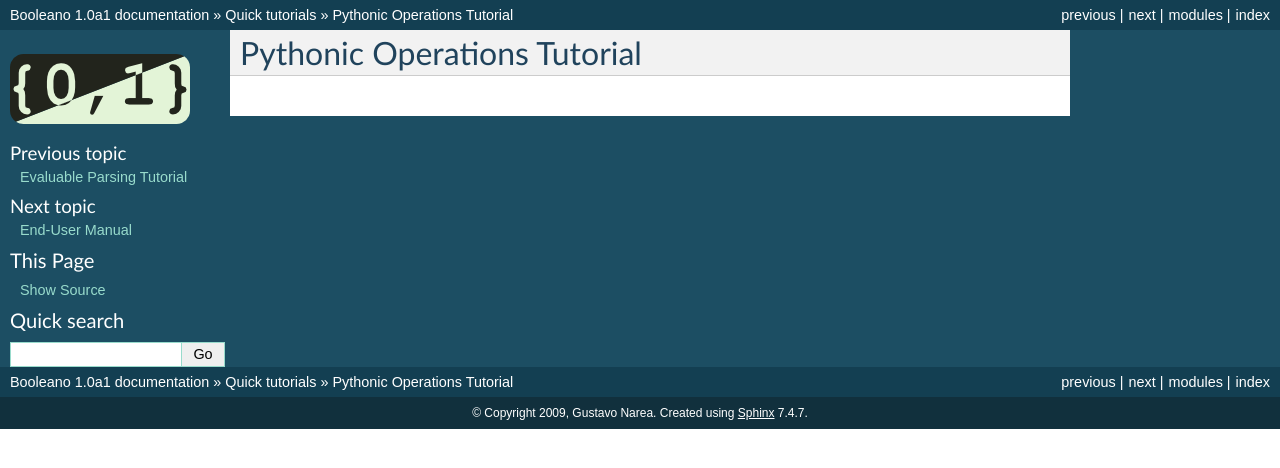
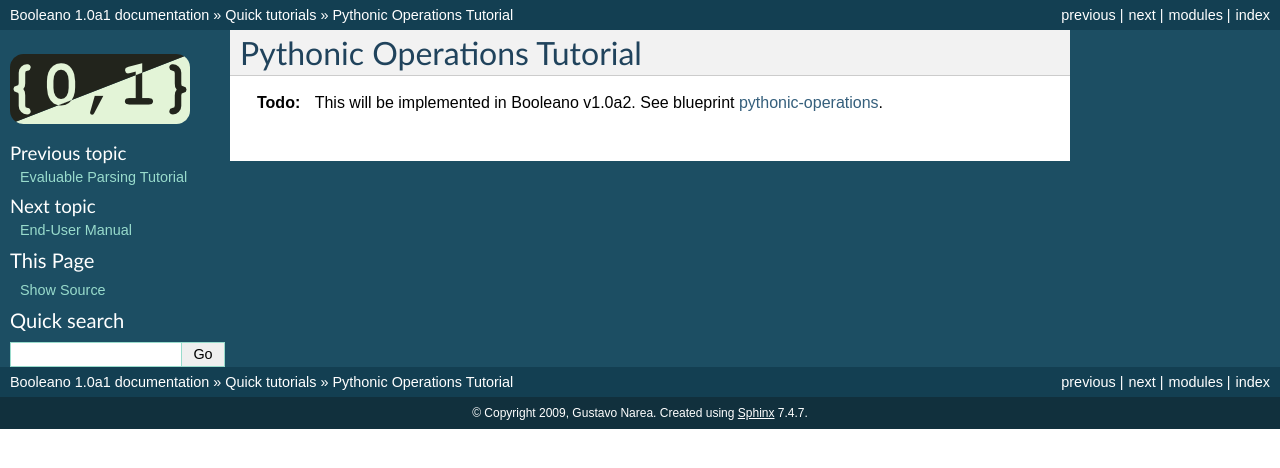
Before and after one commit to aipub/booleano, a Sphinx documentation site: the page built from docs/source/tutorials/pythonic-operations.rst, in a window 1280 px wide. Shown: the top 468 px of the page. Built offline with Sphinx 7.4.7, drawn with Linux system fonts in a browser that asks for light colours.

Commit message:
Added TODO comment to the (missing) docs of pythonic operations.

```diff
--- a/docs/source/tutorials/pythonic-operations.rst
+++ b/docs/source/tutorials/pythonic-operations.rst
@@ -1,3 +1,7 @@
 ============================
 Pythonic Operations Tutorial
 ============================
+
+.. todo:: This will be implemented in Booleano v1.0a2. See blueprint
+    `pythonic-operations
+    <https://blueprints.launchpad.net/booleano/+spec/pythonic-operations>`_.
```
